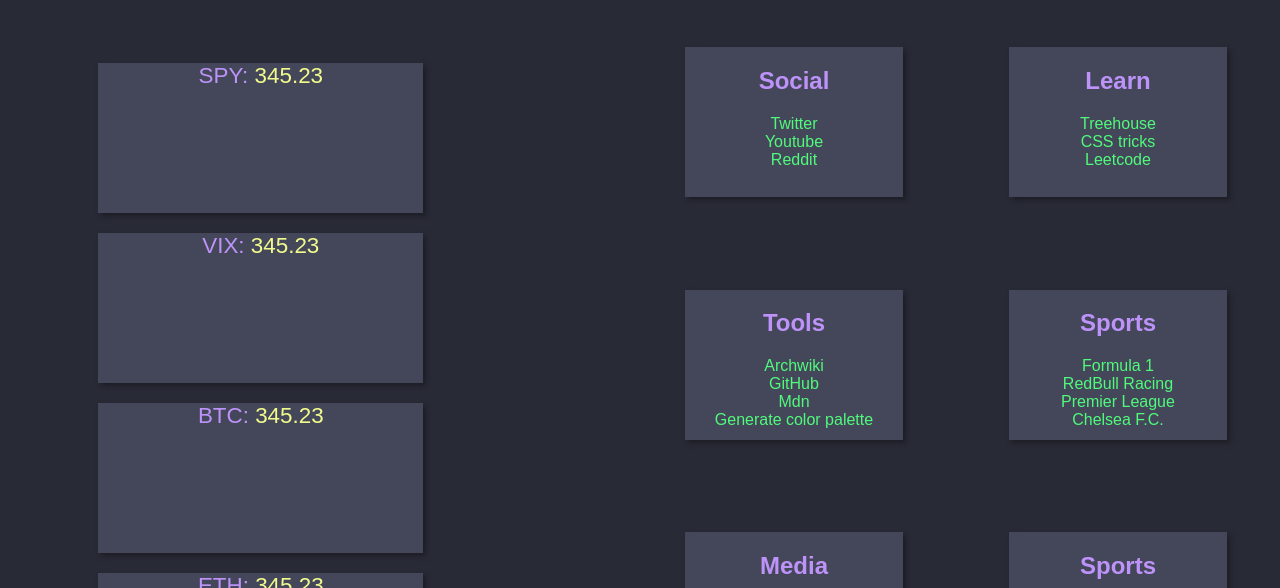
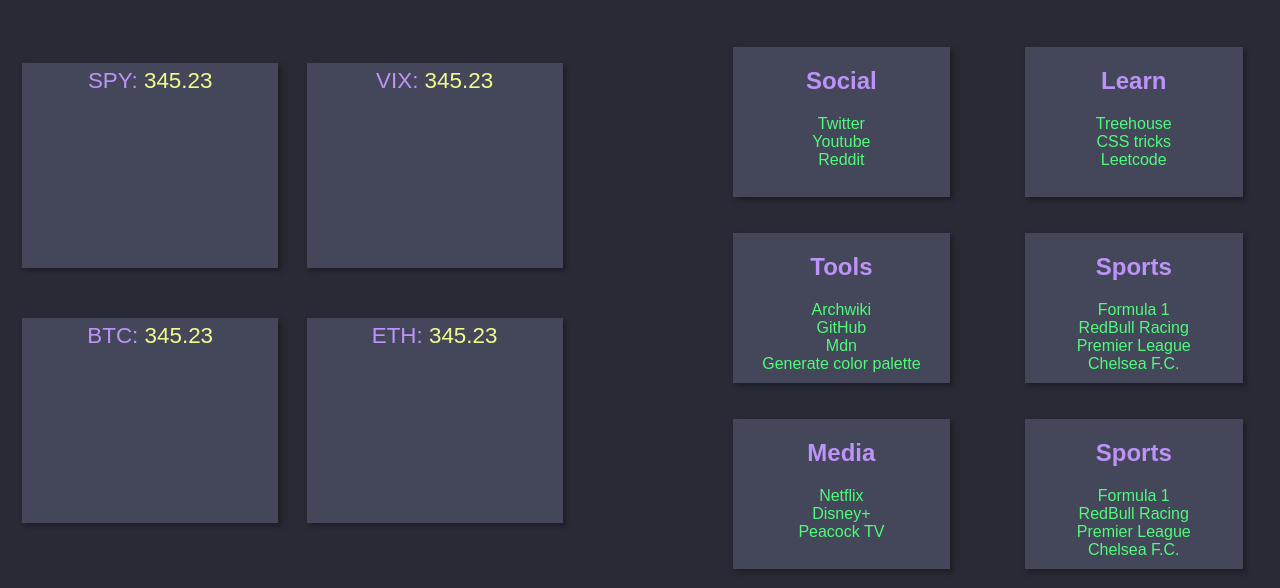
Before and after one commit to bobbypinard/start-page, a plain HTML site: page index.html in a window 1280 px wide. Shown: the part 212-800 px from the top of the page. Drawn offline with Linux system fonts and the light colour scheme.

Commit message:
Changed media links

```diff
--- a/index.html
+++ b/index.html
@@ -66,10 +66,9 @@
             <div class="card">
                 <h2>Media</h2>
                 <ul>
-                    <li><a href="https://www.formula1.com/">Formula 1</a></li>
-                    <li><a href="https://www.redbull.com/int-en/redbullracing">RedBull Racing</a></li>
-                    <li><a href="https://www.premierleague.com/">Premier League</a></li>
-                    <li><a href="https://www.chelseafc.com/en">Chelsea F.C.</a></li>
+                    <li><a href="https://www.netflix.com/browse">Netflix</a></li>
+                    <li><a href="https://www.disneyplus.com/home">Disney+</a></li>
+                    <li><a href="https://www.peacocktv.com/watch/home">Peacock TV</a></li>
                 </ul>
             </div>
 
--- a/styles/style-desktop.css
+++ b/styles/style-desktop.css
@@ -9,7 +9,7 @@
     #ticker {
         top: auto;
         left: auto;
-        width: 40%;
+        width: 45%;
         background-color: #282a36;
         padding: 0;
         box-shadow: none;
@@ -20,16 +20,18 @@
     }
 
     #ticker li {
+        padding-top: 5px;
         font-size: 1.4rem;
         display: block;
         margin: 10px auto;
-        width: 325px;
-        height: 150px;
+        width: 20vw;
+        min-width: 200px;
+        height: 200px;
         background-color: #44475a;
         box-shadow: 3px 3px 5px #1c1d25;
     }
 
     #cards {
-        width: 50%;
+        width: 45%;
     }
 }
```
